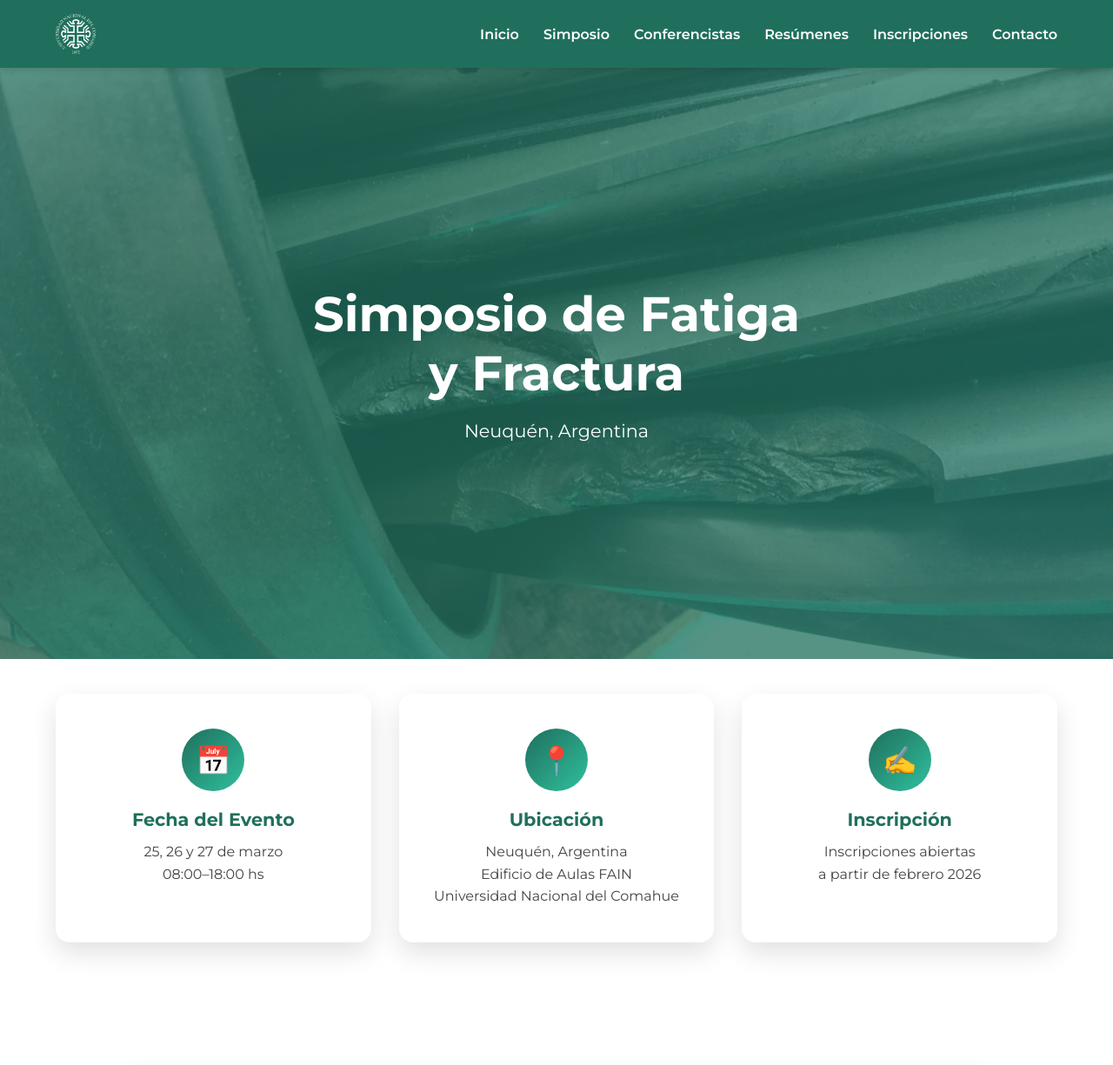
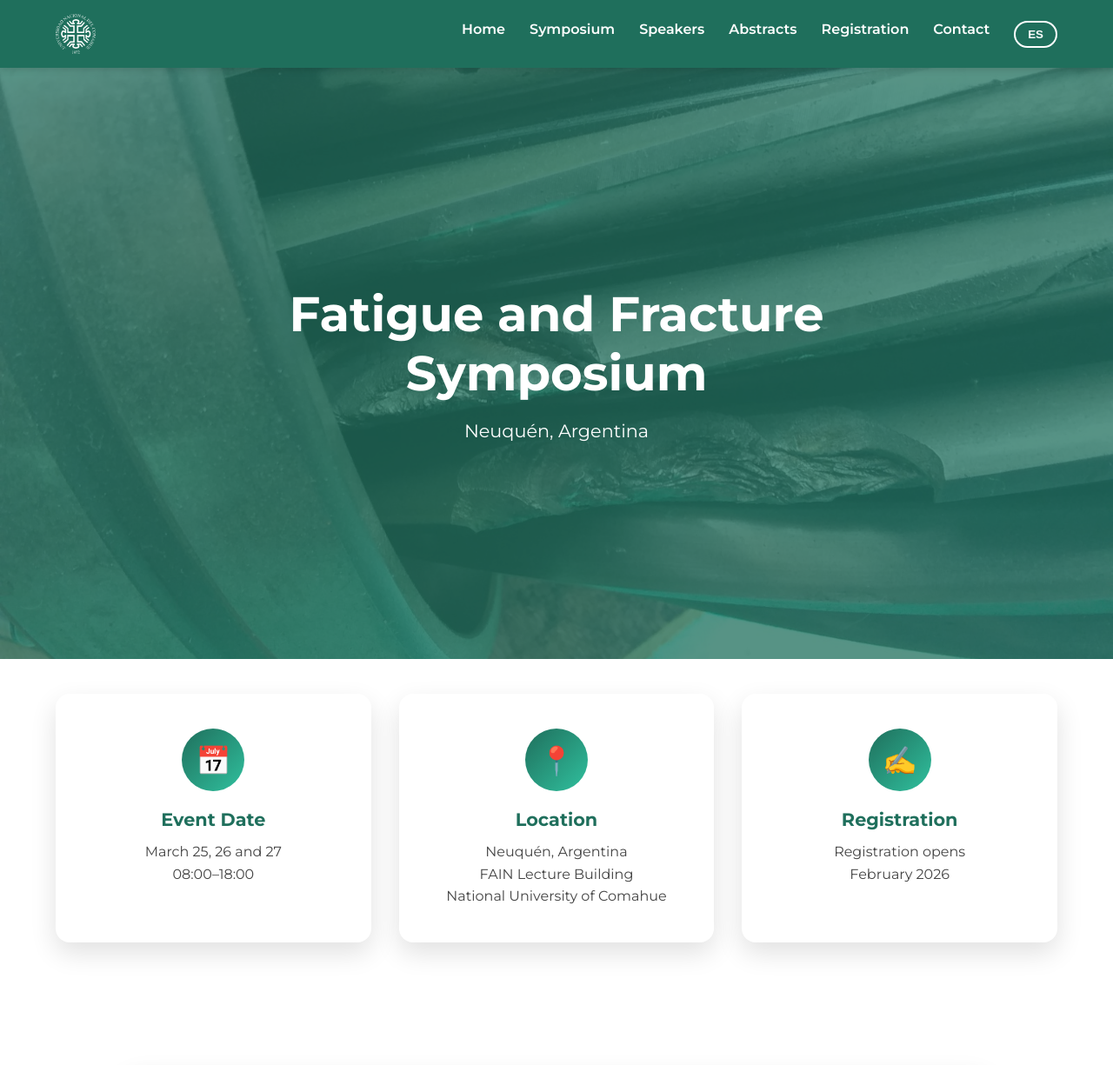
Before and after one commit to Sofiahueitra/SimposioFYF, a plain HTML site: page index.html in a window 1280 px wide. Shown: the top 1225 px of the page at 87% size. Drawn offline with Linux system fonts and the light colour scheme.

Commit message:
cambio de ingles a español

```diff
--- a/index.html
+++ b/index.html
@@ -28,18 +28,49 @@
         <span></span>
         </label>
 
-
         <!-- Navegación -->
 <nav class="nav">
   <ul class="nav-menu">
-                <li><a href="index.html">Inicio</a></li>
-                <li><a href="simposio.html">Simposio</a></li>
-                <li><a href="conferencistas.html">Conferencistas</a></li>
-                <li><a href="resumenes.html">Resúmenes</a></li>
-                <li><a href="inscripcion.html">Inscripciones</a></li>
-                <li><a href="contacto.html">Contacto</a></li>
+    <li>
+      <a href="index.html"
+         data-es="Inicio"
+         data-en="Home">Inicio</a>
+    </li>
+
+    <li>
+      <a href="simposio.html"
+         data-es="Simposio"
+         data-en="Symposium">Simposio</a>
+    </li>
+
+    <li>
+      <a href="conferencistas.html"
+         data-es="Conferencistas"
+         data-en="Speakers">Conferencistas</a>
+    </li>
+
+    <li>
+      <a href="resumenes.html"
+         data-es="Resúmenes"
+         data-en="Abstracts">Resúmenes</a>
+    </li>
+
+    <li>
+      <a href="inscripcion.html"
+         data-es="Inscripciones"
+         data-en="Registration">Inscripciones</a>
+    </li>
+
+    <li>
+      <a href="contacto.html"
+         data-es="Contacto"
+         data-en="Contact">Contacto</a>
+    </li>
+
+    <button id="lang-toggle" class="lang-btn">EN</button>
   </ul>
 </nav>
+
         </div>
     </header>
 
@@ -48,30 +79,48 @@
         <div class="hero-overlay"></div>
 
             <div class="hero-content">
-                <h1>Simposio de Fatiga<br>y Fractura</h1>
+                <h1
+                    data-es="Simposio de Fatiga y Fractura"
+                    data-en="Fatigue and Fracture Symposium">
+                        Simposio de Fatiga y Fractura
+                </h1>
+
                 <p class="hero-subtitle">Neuquén, Argentina </p>
              </div>
     </section>
 
 <!-- SECCIÓN CARDS -->
 <section class="info-cards">
+
   <div class="card">
-            <div class="card-icon">
-                📅
-            </div>
-                <h3>Fecha del Evento</h3>
-                <p>
+    <div class="card-icon">📅</div>
+
+    <h3
+      data-es="Fecha del Evento"
+      data-en="Event Date">
+      Fecha del Evento
+    </h3>
+
+    <p
+      data-es="25, 26 y 27 de marzo <br> 08:00–18:00 hs"
+      data-en="March 25, 26 and 27 <br> 08:00–18:00">
       25, 26 y 27 de marzo<br>
       08:00–18:00 hs
     </p>
   </div>
 
   <div class="card">
-            <div class="card-icon">
-                    📍
-            </div>
-            <h3>Ubicación</h3>
-            <p>
+    <div class="card-icon">📍</div>
+
+    <h3
+      data-es="Ubicación"
+      data-en="Location">
+      Ubicación
+    </h3>
+
+    <p
+      data-es="Neuquén, Argentina<br>FAIN Lecture Building<br>National University of Comahue"
+      data-en="Neuquén, Argentina<br>FAIN Lecture Building<br>National University of Comahue">
       Neuquén, Argentina<br>
       Edificio de Aulas FAIN<br>
       Universidad Nacional del Comahue
@@ -79,16 +128,24 @@
   </div>
 
   <div class="card">
-            <div class="card-icon">
-                ✍️
-            </div>
-            <h3>Inscripción</h3>
-            <p>
+    <div class="card-icon">✍️</div>
+
+    <h3
+      data-es="Inscripción"
+      data-en="Registration">
+      Inscripción
+    </h3>
+
+    <p
+      data-es="Inscripciones abiertas<br>a partir de febrero 2026"
+      data-en="Registration opens<br>February 2026">
       Inscripciones abiertas<br>
       a partir de febrero 2026
     </p>
   </div>
+
 </section>
+
 
     <section class="objective">
   <div class="objective-container">
@@ -220,4 +277,6 @@
     © 2026 Simposio de Fatiga y Fractura · Todos los derechos reservados
   </div>
 </footer>
+<script src="lang.js"></script>
+
 </html>
--- /dev/null
+++ b/lang.js
@@ -0,0 +1,26 @@
+document.addEventListener("DOMContentLoaded", () => {
+
+  const toggleBtn = document.getElementById("lang-toggle");
+  let currentLang = "en";
+
+  if (!toggleBtn) return;
+
+  const updateLanguage = () => {
+    document.querySelectorAll("[data-es]").forEach(el => {
+      const text = el.dataset[currentLang];
+      if (text !== undefined) {
+        el.innerHTML = text;
+      }
+    });
+
+    toggleBtn.textContent = currentLang === "es" ? "EN" : "ES";
+  };
+
+  toggleBtn.addEventListener("click", () => {
+    currentLang = currentLang === "es" ? "en" : "es";
+    updateLanguage();
+  });
+
+  // Inicializa el idioma al cargar
+  updateLanguage();
+});
--- a/style.css
+++ b/style.css
@@ -62,6 +62,22 @@ body {
 .nav-menu a:hover {
   opacity: 0.8;
 }
+
+.lang-btn {
+  background: transparent;
+  border: 2px solid #ffffff;
+  color: #ffffff;
+  padding: 6px 14px;
+  border-radius: 20px;
+  font-weight: 600;
+  cursor: pointer;
+}
+
+.lang-btn:hover {
+  background-color: #ffffff;
+  color: #1f6f5c;
+}
+
 
 /* ================= MENU MOBILE ================= */
 #menu-toggle {
```
Lines whose indentation alone changed are shown as unchanged.
